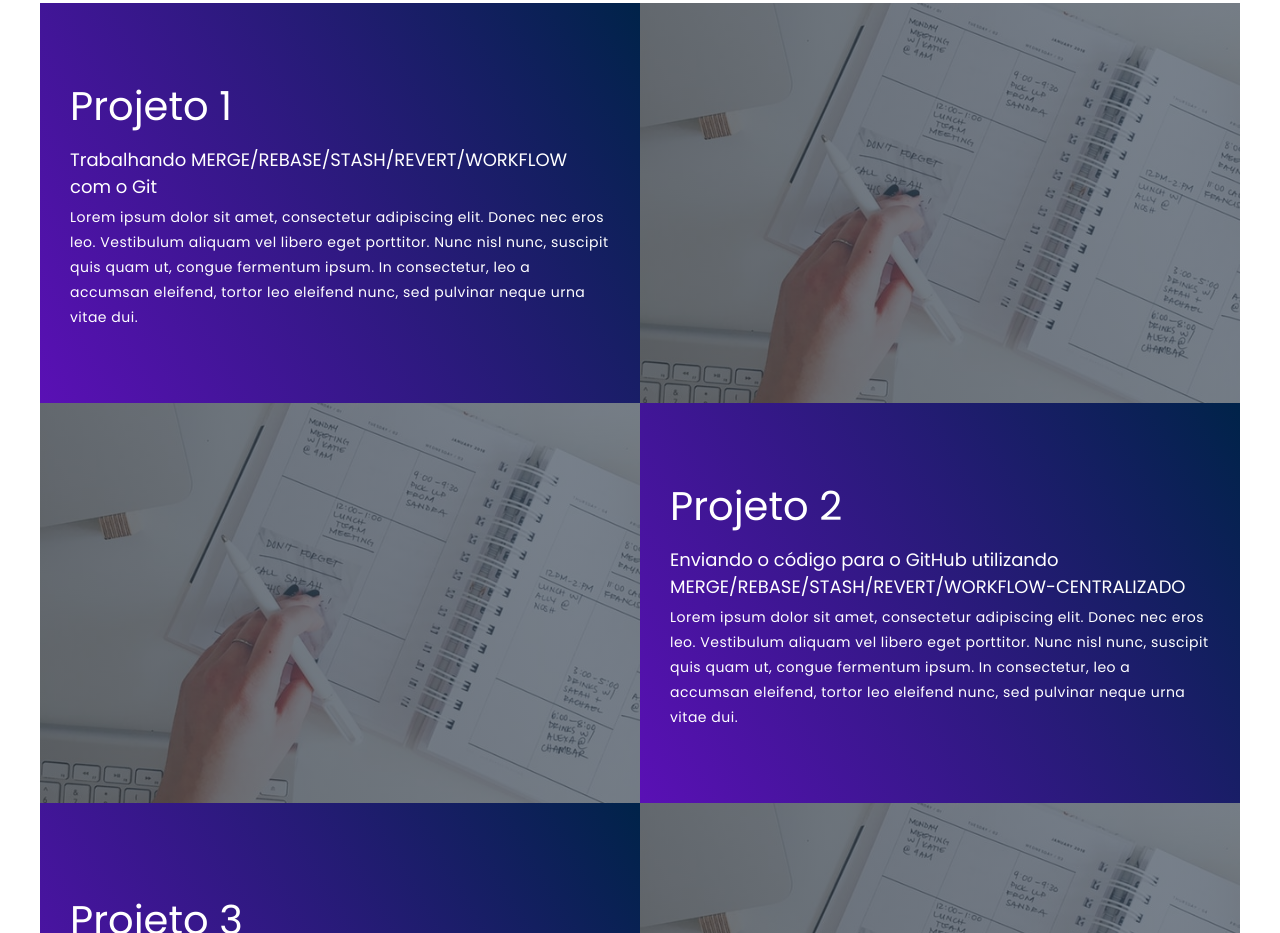
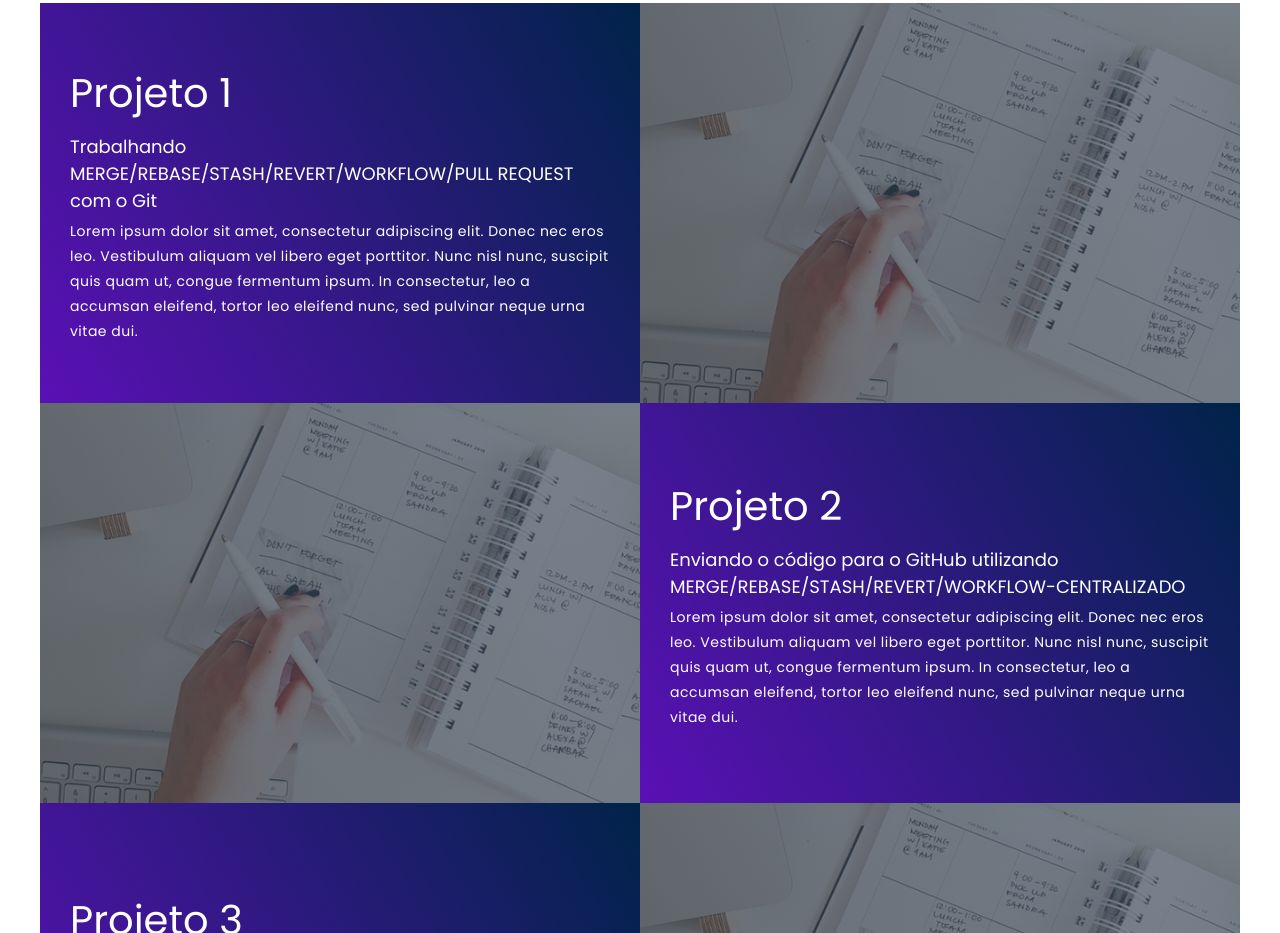
Before and after one commit to amandapdaniel/portifolio-git, a plain HTML site: page index.html in a window 1280 px wide. Shown: the part 1172-2105 px from the top of the page. Drawn offline with Linux system fonts and the light colour scheme.

Commit message:
update project 1 description - aula pull request

```diff
--- a/index.html
+++ b/index.html
@@ -29,7 +29,7 @@
                 <div class="project-item">
                     <div class="project-info">
                         <h1>Projeto 1</h1>
-                        <h2>Trabalhando MERGE/REBASE/STASH/REVERT/WORKFLOW com o Git</h2>
+                        <h2>Trabalhando MERGE/REBASE/STASH/REVERT/WORKFLOW/PULL REQUEST com o Git</h2>
                         <p>Lorem ipsum dolor sit amet, consectetur adipiscing elit. Donec nec eros leo. Vestibulum
                             aliquam vel libero eget porttitor. Nunc nisl nunc, suscipit quis quam ut, congue fermentum
                             ipsum. In consectetur, leo a accumsan eleifend, tortor leo eleifend nunc, sed pulvinar neque
```
